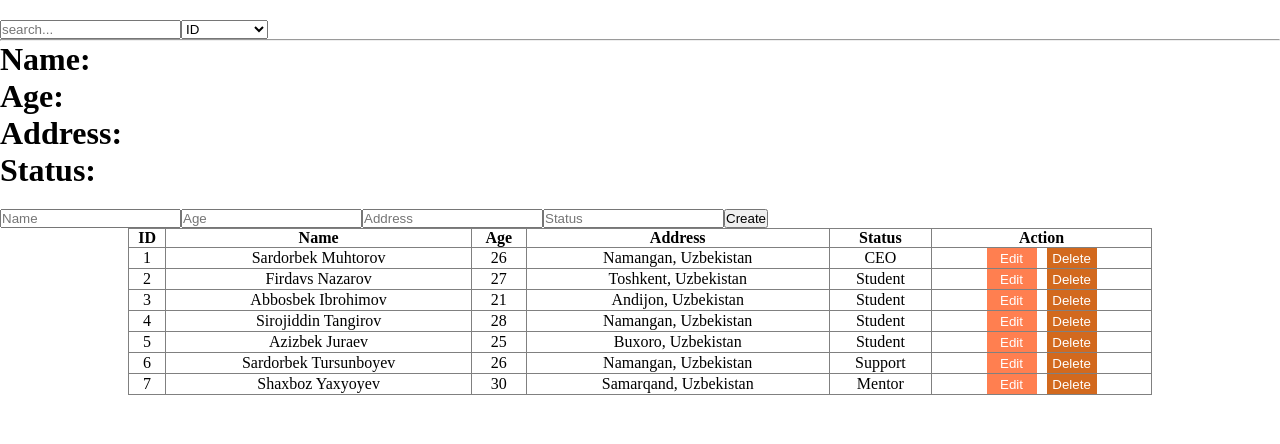
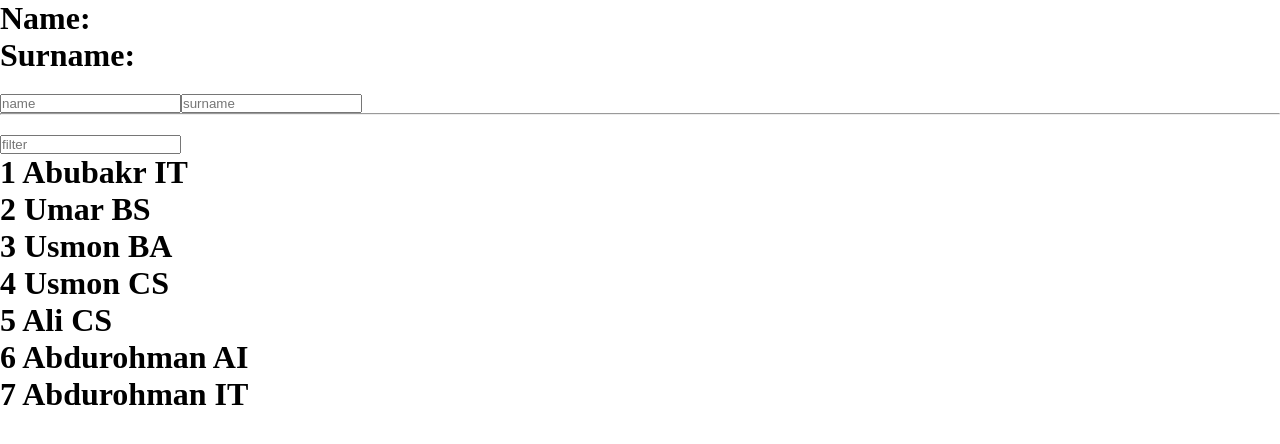
Before and after one commit to Abbos1202/React_JS, a React (Create React App) app: page / in a window 1280 px wide. Shown: the top 444 px of the page. Built offline with nearby package versions, Linux system fonts and the light colour scheme.

Commit message:
function call, multi state change, students list

```diff
--- a/src/App.js
+++ b/src/App.js
@@ -1,10 +1,10 @@
 import React from 'react';
-import Table from './Table';
+import State from './state';
 
 const App = () => {
   return (
     <div>
-       <Table />
+      <State/>
     </div>
   )
 }
--- a/src/Table.jsx
+++ /dev/null
@@ -1,226 +0,0 @@
-import React, { Component } from "react";
-import { Employees } from "./mock.js";
-
-export default class Table extends Component {
-  constructor(props) {
-    super(props);
-    this.state = {
-      dataList: Employees,
-      name: "",
-      age: "",
-      address: "",
-      status: "",
-      select: null,
-    };
-  }
-  render() {
-    const filteredInfo = (e) => {
-      const { value } = e.target;
-      let filtered = Employees.filter((item) =>
-        `${item[this.state.search]}`.toLowerCase().includes(value.toLowerCase())
-      );
-      this.setState({
-        dataList: filtered,
-      });
-    };
-
-    const onSelect = (e) => {
-      this.setState({ search: e.target.value });
-    };
-
-    const onDelete = (id) => {
-      // console.log(id);
-      let filtered = this.state.dataList.filter((value) => value.id !== id);
-
-      this.setState({
-        dataList: filtered,
-      });
-    };
-    const onChange = (e) => {
-      this.setState({
-        [e.target.name]: e.target.value,
-      });
-    };
-    const onCreate = () => {
-      let user = {
-        id: Date.now(),
-        name: this.state.name,
-        age: this.state.age,
-        address: this.state.address,
-        status: this.state.status,
-      };
-
-      this.setState({
-        dataList: [...this.state.dataList, user],
-        name: "",
-        age: "",
-        address: "",
-        status: "",
-      });
-    };
-    const onEdit = ({ id, name, age, address, status }, isActive) => {
-      if (isActive) {
-        let updated = this.state.dataList.map((value) =>
-          value.id === this.state.select.id
-            ? {
-                ...value,
-                name: this.state.name,
-                age: this.state.age,
-                address: this.state.address,
-                status: this.state.status,
-              }
-            : value
-        );
-        this.setState({ select: null, dataList: updated });
-      } else {
-        this.setState({
-          name: name,
-          age: age,
-          address: address,
-          status: status,
-          select: { id, name, age, address, status },
-        });
-      }
-    };
-    return (
-      <div>
-        <input onChange={filteredInfo} type="text" placeholder="search..." />
-        <select onChange={onSelect}>
-          <option value="id">ID</option>
-          <option value="name">NAME</option>
-          <option value="address">ADDRESS</option>
-          <option value="status">STATUS</option>
-        </select>
-        <hr />
-        <h1>Name: {this.state.name}</h1>
-        <h1>Age: {this.state.age}</h1>
-        <h1>Address: {this.state.address}</h1>
-        <h1>Status: {this.state.status}</h1>
-        <input
-          onChange={onChange}
-          value={this.state.name}
-          name="name"
-          type="text"
-          placeholder="Name"
-        />
-        <input
-          onChange={onChange}
-          value={this.state.age}
-          name="age"
-          type="text"
-          placeholder="Age"
-        />
-        <input
-          onChange={onChange}
-          value={this.state.address}
-          name="address"
-          type="text"
-          placeholder="Address"
-        />
-        <input
-          onChange={onChange}
-          value={this.state.status}
-          name="status"
-          type="text"
-          placeholder="Status"
-        />
-        <button onClick={onCreate}>Create</button>
-        <table border={1}>
-          <thead>
-            <tr>
-              <th>ID</th>
-              <th>Name</th>
-              <th>Age</th>
-              <th>Address</th>
-              <th>Status</th>
-              <th colSpan={2}>Action</th>
-            </tr>
-          </thead>
-          {this.state.dataList.length ? (
-            this.state.dataList.map(({ id, name, age, address, status }) => {
-              return (
-                <tbody key={id}>
-                  <tr>
-                    <td>{id}</td>
-                    <td>
-                      {this.state.select?.id === id ? (
-                        <input
-                          onChange={onChange}
-                          name="name"
-                          value={this.state.name}
-                          type="text"
-                        />
-                      ) : (
-                        name
-                      )}
-                    </td>
-                    <td>
-                      {this.state.select?.id === id ? (
-                        <input
-                          onChange={onChange}
-                          name="age"
-                          value={this.state.age}
-                          type="text"
-                        />
-                      ) : (
-                        age
-                      )}
-                    </td>
-                    <td>
-                      {this.state.select?.id === id ? (
-                        <input
-                          onChange={onChange}
-                          name="address"
-                          value={this.state.address}
-                          type="text"
-                        />
-                      ) : (
-                        address
-                      )}
-                    </td>
-                    <td>
-                      {this.state.select?.id === id ? (
-                        <input
-                          onChange={onChange}
-                          name="status"
-                          value={this.state.status}
-                          type="text"
-                        />
-                      ) : (
-                        status
-                      )}
-                    </td>
-                    <td>
-                      <button
-                        onClick={() =>
-                          onEdit(
-                            { id, name, age, address, status },
-                            this.state.select?.id === id
-                          )
-                        }
-                        className="button_1"
-                      >
-                        {this.state.select?.id === id ? "Save" : "Edit"}
-                      </button>
-                      <button onClick={() => onDelete(id)} className="button_2">
-                        Delete
-                      </button>
-                    </td>
-                  </tr>
-                </tbody>
-              );
-            })
-          ) : (
-            <tbody>
-              <tr>
-                <th colSpan={7}>
-                  <h1>No data available</h1>
-                </th>
-              </tr>
-            </tbody>
-          )}
-        </table>
-      </div>
-    );
-  }
-}
--- a/src/mock.js
+++ b/src/mock.js
@@ -1,9 +1,9 @@
-export const Employees = [
-    {id: 1, name: "Sardorbek Muhtorov", age: "26", address: "Namangan, Uzbekistan", status: "CEO"},
-    {id: 2, name: "Firdavs Nazarov", age: "27", address: "Toshkent, Uzbekistan", status: "Student"},
-    {id: 3, name: "Abbosbek Ibrohimov", age: "21", address: "Andijon, Uzbekistan", status: "Student"},
-    {id: 4, name: "Sirojiddin Tangirov", age: "28", address: "Namangan, Uzbekistan", status: "Student"},
-    {id: 5, name: "Azizbek Juraev", age: "25", address: "Buxoro, Uzbekistan", status: "Student"},
-    {id: 6, name: "Sardorbek Tursunboyev", age: "26", address: "Namangan, Uzbekistan", status: "Support"},
-    {id: 7, name: "Shaxboz Yaxyoyev", age: "30", address: "Samarqand, Uzbekistan", status: "Mentor"},
+export const student = [
+    {id: 1, name: 'Abubakr', status: "IT"},
+    {id: 2, name: 'Umar', status: "BS"},
+    {id: 3, name: 'Usmon', status: "BA"},
+    {id: 4, name: 'Usmon', status: "CS"},
+    {id: 5, name: 'Ali', status: "CS"},
+    {id: 6, name: 'Abdurohman', status: "AI"},
+    {id: 7, name: 'Abdurohman', status: "IT"},
 ]
--- /dev/null
+++ b/src/state.jsx
@@ -0,0 +1,59 @@
+import React, { Component } from "react";
+import { student } from "./mock";
+
+export default class State extends Component {
+  constructor(props) {
+    super(props);
+    this.state = {
+      data: student,
+      name: "",
+      surname: "",
+    };
+  }
+  render() {
+    const onChange = (e) => {
+      // console.log(e);
+      // console.log(e.target.value);
+      // console.log(e.target.name);
+      this.setState({ [e.target.name]: e.target.value });
+    };
+
+    // const onNameChange = (e) => {
+    //   this.setState({ name: e.target.value });
+    // };
+    // const onSurnameChange = (e) => {
+    //   this.setState({ surname:e?.target?.value });
+    // };
+    const onFilter = (e) => {
+      // console.log(e.target.value);
+      let filtered = student.filter((value) => value.name.toLowerCase().includes(e.target.value.toLowerCase()));
+
+      this.setState({data: filtered})
+    }
+    return (
+      <div>
+        <h1>Name: {this.state.name}</h1>
+        <h1>Surname: {this.state.surname}</h1>
+        <input onChange={onChange} name="name" type="text" placeholder="name" />
+        <input
+          onChange={onChange}
+          name="surname"
+          type="text"
+          placeholder="surname"
+        />
+        <hr />
+        <input onChange={onFilter} type="text" placeholder="filter" />
+        {this.state.data.map(({ id, name, status }) => {
+          return (
+            <h1 key={id}>
+              {id} {name} {status}
+            </h1>
+          );
+        })}
+        {/* <input onChange={onSurnameChange} type="text" placeholder="surname" /> */}
+        {/* <input onChange={(e) => onSurnameChange(e,'hey')} type="text" placeholder="surname" /> */}
+        {/* <input onChange={(e) => onSurnameChange(e)} type="text" placeholder="surname" /> */}
+      </div>
+    );
+  }
+}
```
Also changed, not shown: review.js (+16 -0 lines), test.js (+14 -55 lines).
